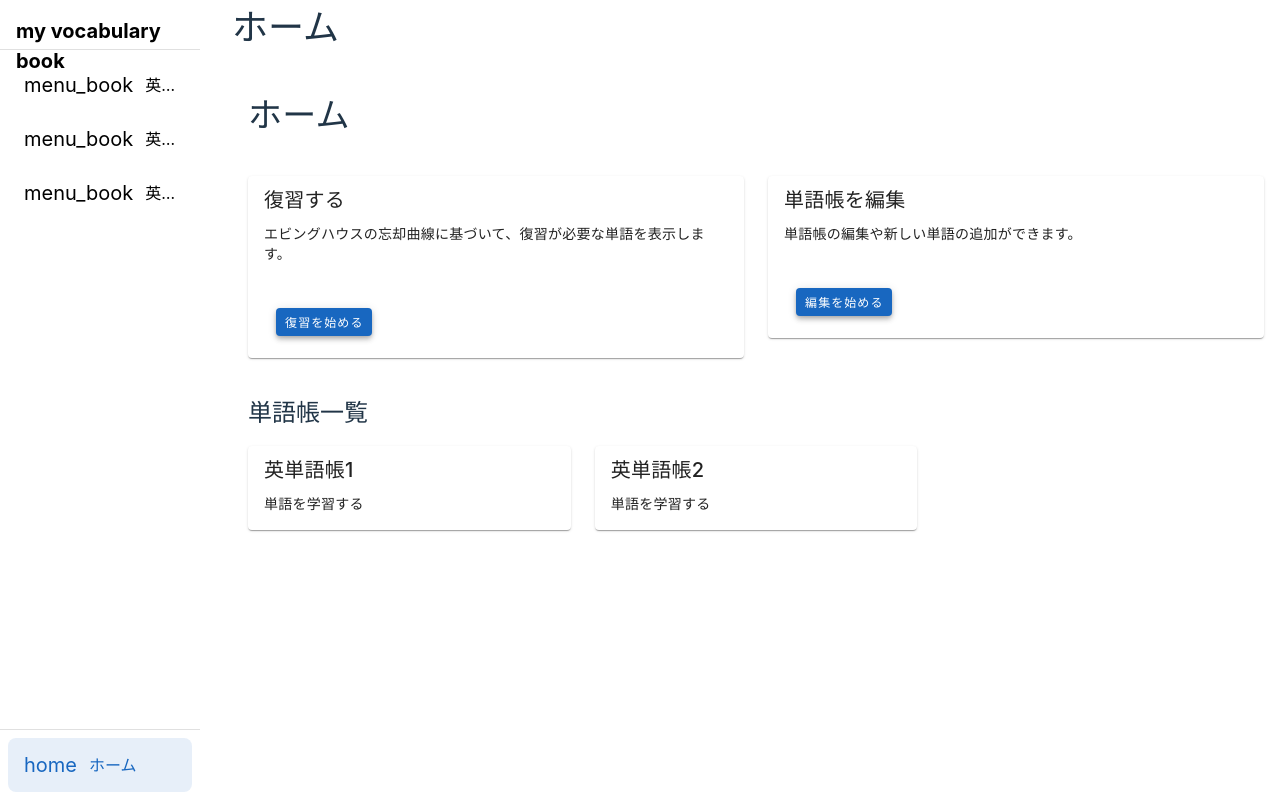
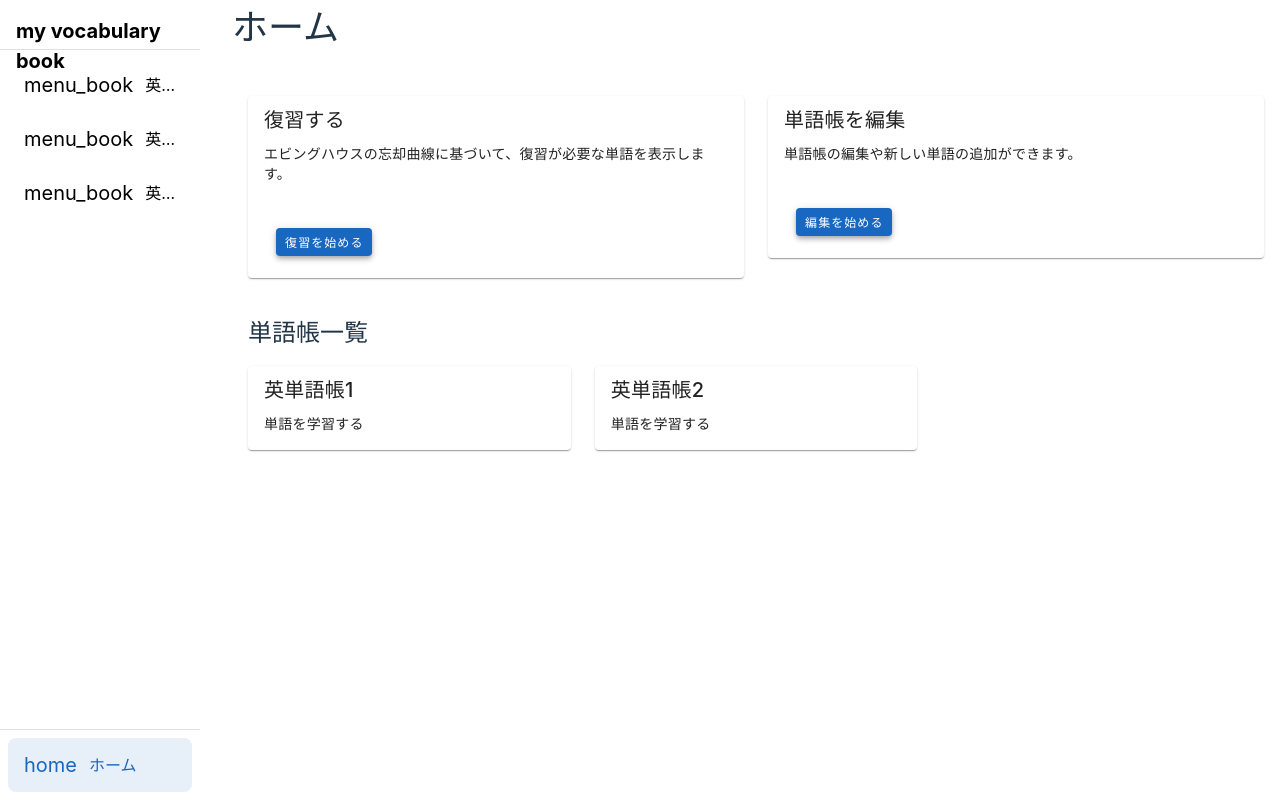
Before and after one commit to hisho-123/my-vocabulary-book_frontend, a Vue app: page /home in a window 1280 px wide. Built offline with nearby package versions, Linux system fonts and the light colour scheme.

Commit message:
ホーム画面のタイトルを削除

```diff
--- a/src/pages/HomePage.vue
+++ b/src/pages/HomePage.vue
@@ -27,11 +27,6 @@ const navigateToEdit = () => {
 
 <template>
   <v-container>
-    <v-row>
-      <v-col cols="12">
-        <h1 class="text-h4 mb-4">{{ page.home.title }}</h1>
-      </v-col>
-    </v-row>
     <v-row>
       <v-col cols="12" md="6">
         <v-card class="mb-4">
```
